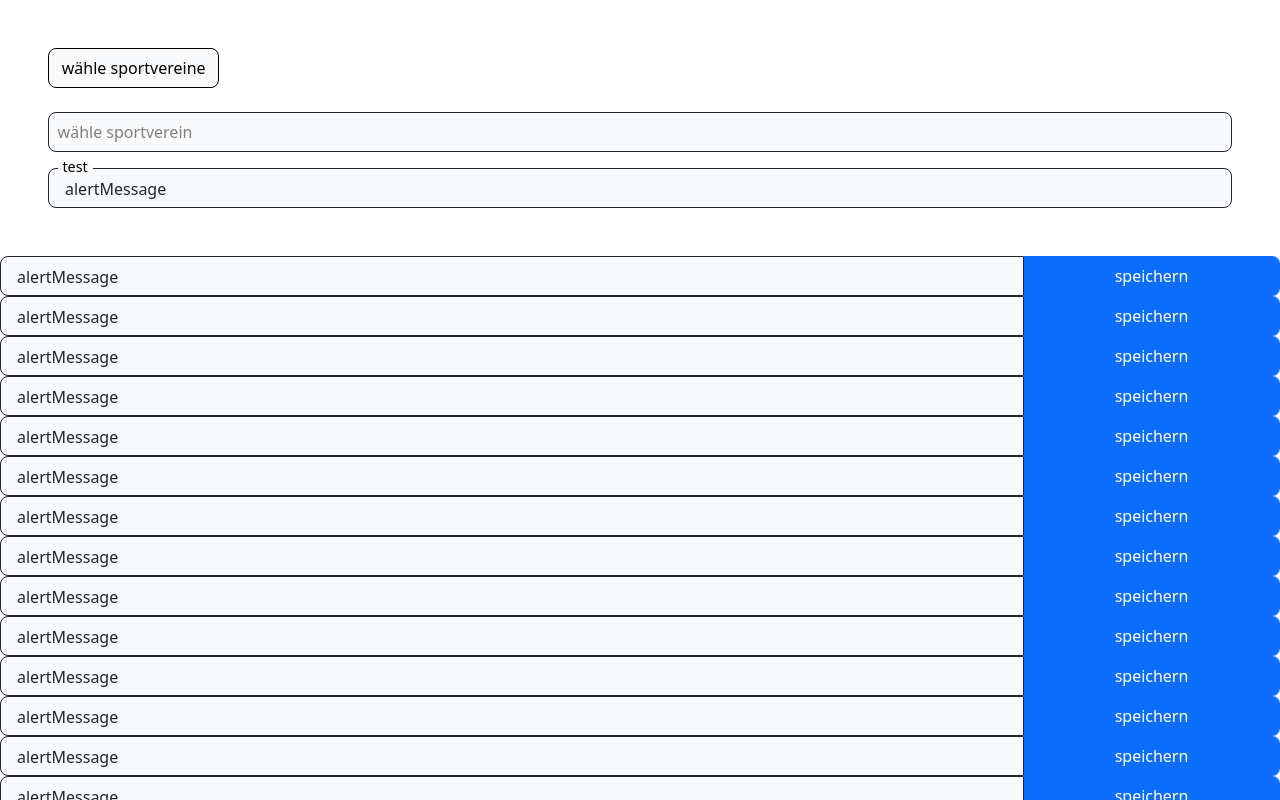
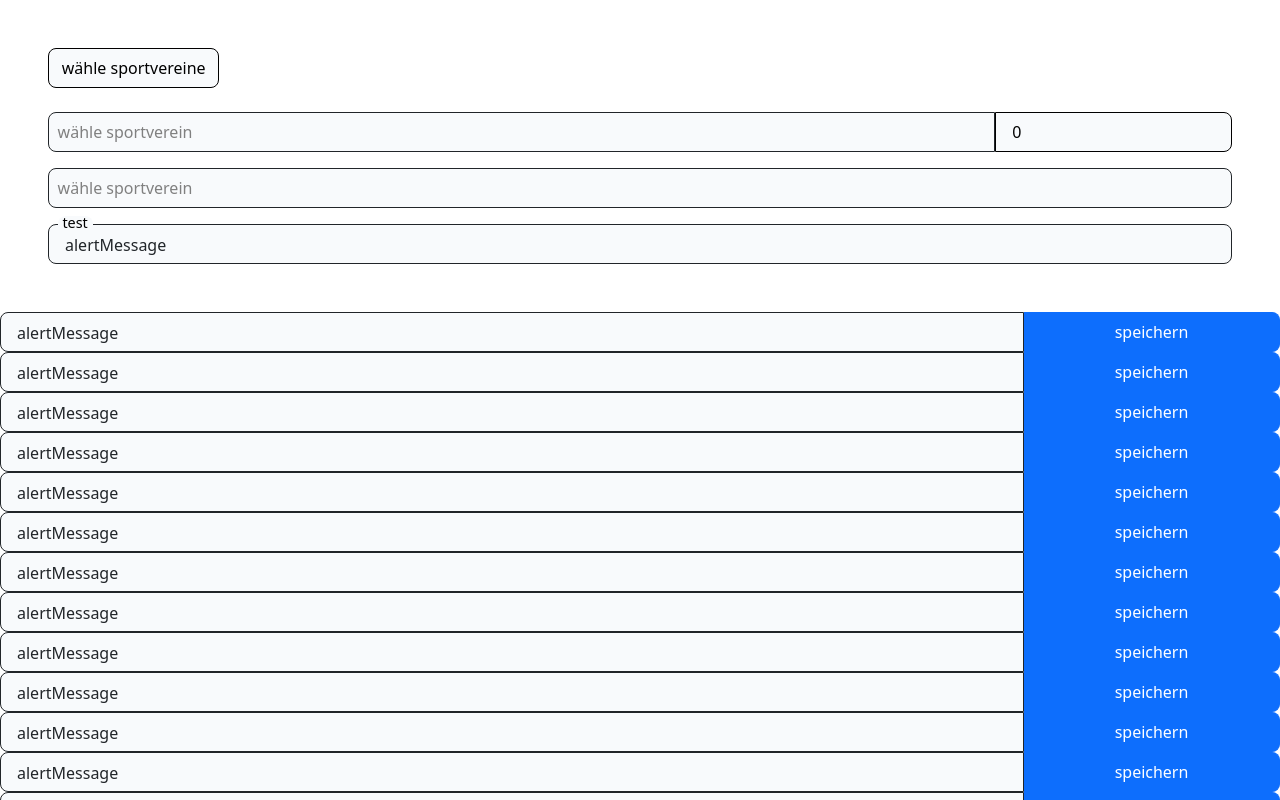
Before and after one commit to MBD-Team/CustomMBDComponents, a Vue app: page / in a window 1280 px wide. Shown: the top 800 px of the page. Built offline with nearby package versions, Linux system fonts and the light colour scheme; what vue3-touch-events would draw is missing.

Commit message:
fix sideinput in Select and MultiSelect

```diff
--- a/src/App.vue
+++ b/src/App.vue
@@ -3,9 +3,14 @@
     <MultiSelectInput :options="options" v-model:selected="selected" placeholder="wähle sportvereine">
       <template #button><Button :side-button="true">speichern</Button></template>
     </MultiSelectInput>
-    <SelectInput :options="options" v-model:selected="selected" placeholder="wähle sportverein">
-      <template #button><Button :side-button="true">speichern</Button></template>
-    </SelectInput>
+    <SelectInput
+      :options="options"
+      v-model:selected="selected"
+      placeholder="wähle sportverein"
+      v-model:sideInputVModel="number"
+      :side-input-type="'number'"
+    ></SelectInput>
+    <SelectInput :options="options" v-model:selected="selected" placeholder="wähle sportverein" v-model:sideInputVModel="number"></SelectInput>
     <TextInput v-model="text" placeholder="test"></TextInput>
   </div>
   <div v-for="i of 50">
--- a/src/components/SexyInputs/MultiSelect.vue
+++ b/src/components/SexyInputs/MultiSelect.vue
@@ -77,6 +77,7 @@
         <input
           v-if="sideInputType"
           class="sideInput"
+          :style="`width:${sideWidthComputed}`"
           :type="sideInputType"
           :class="sideInputClass"
           :maxlength="sideInputMaxLength"
@@ -368,6 +369,7 @@ input {
 .sideButtonSelect,
 .sideInput {
   left: v-bind(inputWidth);
+  border-radius: 0 0.5rem 0 0 !important;
 }
 input.sideInput:focus {
   border-color: v-bind(borderColorComputed);
--- a/src/components/SexyInputs/Select.vue
+++ b/src/components/SexyInputs/Select.vue
@@ -59,12 +59,19 @@
           :maxlength="sideInputMaxLength"
           @input="updateSideValue"
           :value="sideInputVModel"
+          :style="`width:${sideWidthComputed}`"
         />
         <!-- /sideInput -->
       </div>
     </div>
     <template #button>
-      <Text @click="onOpenModal" :placeholder="placeholder" v-model="searchText"></Text>
+      <Text
+        @click="onOpenModal"
+        :placeholder="placeholder"
+        v-model="searchText"
+        :side-input-type="sideInputType"
+        :side-input-v-model="sideInputVModel"
+      ></Text>
     </template>
   </Modal>
   <!-- error -->
@@ -278,7 +285,7 @@ async function selectItem(item: any) {
   await updateValue(optionProjection.value(item));
   document.getElementById(id.value)?.blur();
   if (!selectOnBlur) emit('selectItem', item);
-  isModalOpen.value = false;
+  if (!sideInputType?.value) isModalOpen.value = false;
 }
 
 function boldMatchText(text: string) {
@@ -315,7 +322,7 @@ input {
 .sideButton,
 .sideInput {
   left: v-bind(inputWidth);
-  width: v-bind(sideWidthComputed) !important;
+  border-radius: 0 0.5rem 0 0 !important;
 }
 input.sideInput:focus {
   border-color: v-bind(borderColorComputed);
```
